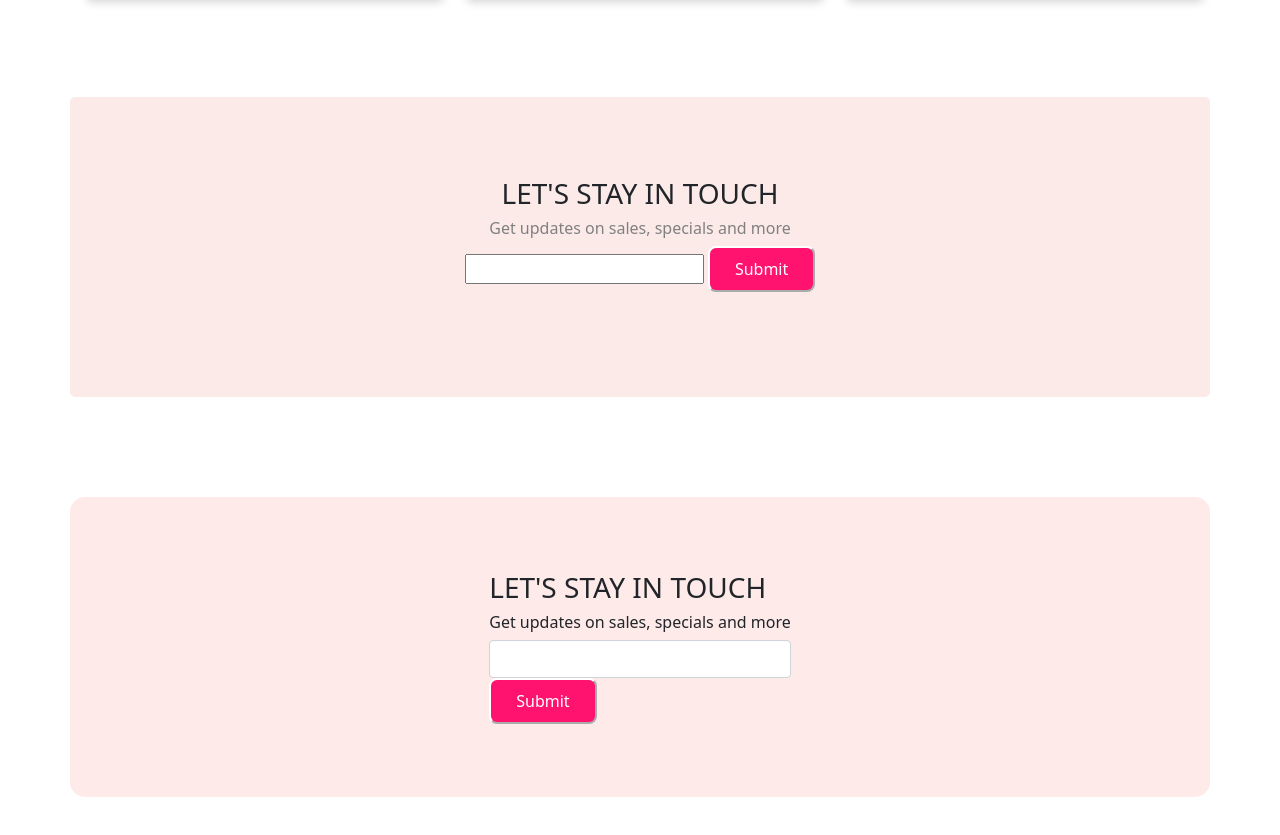
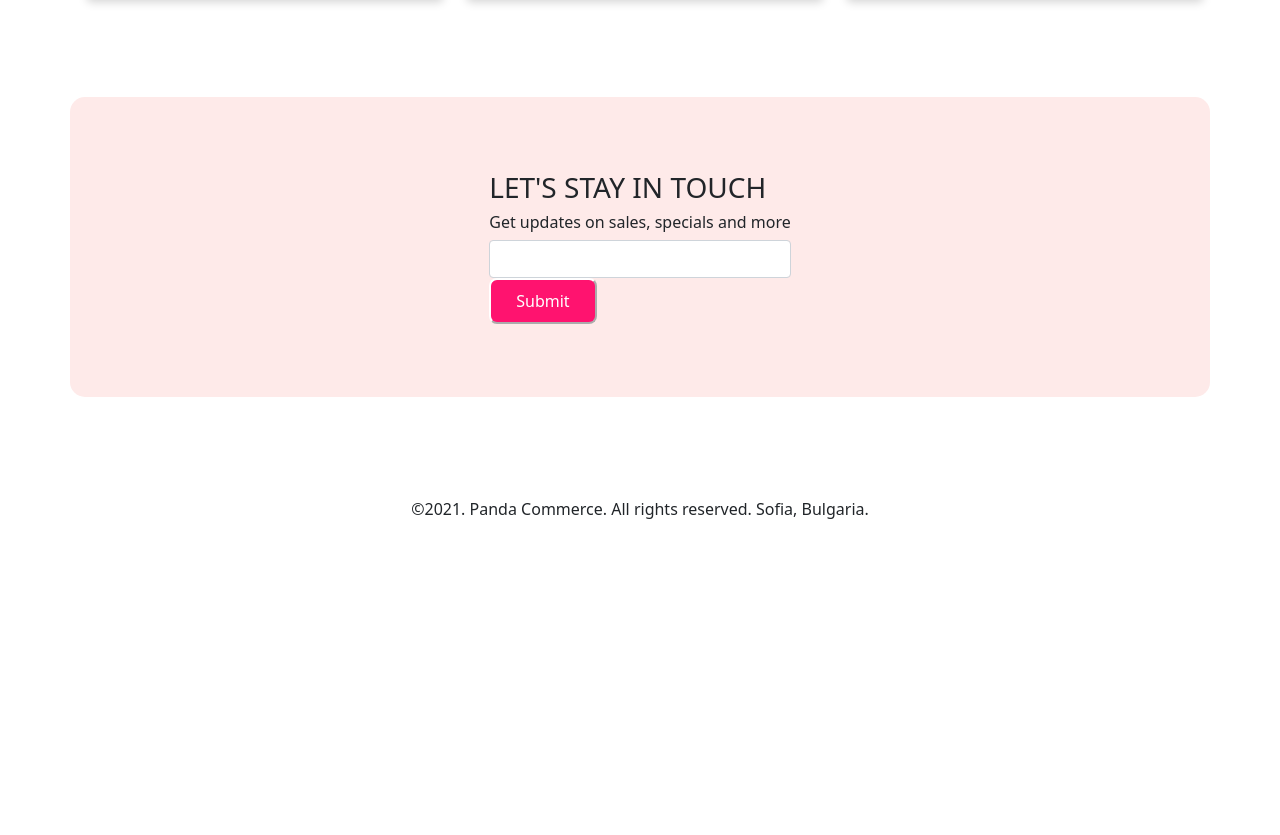
Before and after one commit to TanvirMolla/panda-commerce, a plain HTML site: page index.html in a window 1280 px wide. Shown: the part 2133-2968 px from the top of the page. After the commit the page ends 2754 px from the top, so only its background shows below. Drawn offline with nearby package versions, Linux system fonts and the light colour scheme.

Commit message:
finally done

```diff
--- a/index.html
+++ b/index.html
@@ -198,13 +198,6 @@
       </div>
     </div>
 
-    <div class="container" id="subscribe">
-      <h3>LET'S STAY IN TOUCH</h3>
-      <h6>Get updates on sales, specials and more</h6>
-      <input type="email" name="" id="">
-      <button class="buy-shoes-button" >Submit</button>
-    </div>
-
     <div class="container orange-bg d-flex justify-content-center d-flex align-items-center" id="sub">
       <div>
         <h3>LET'S STAY IN TOUCH</h3>
```
